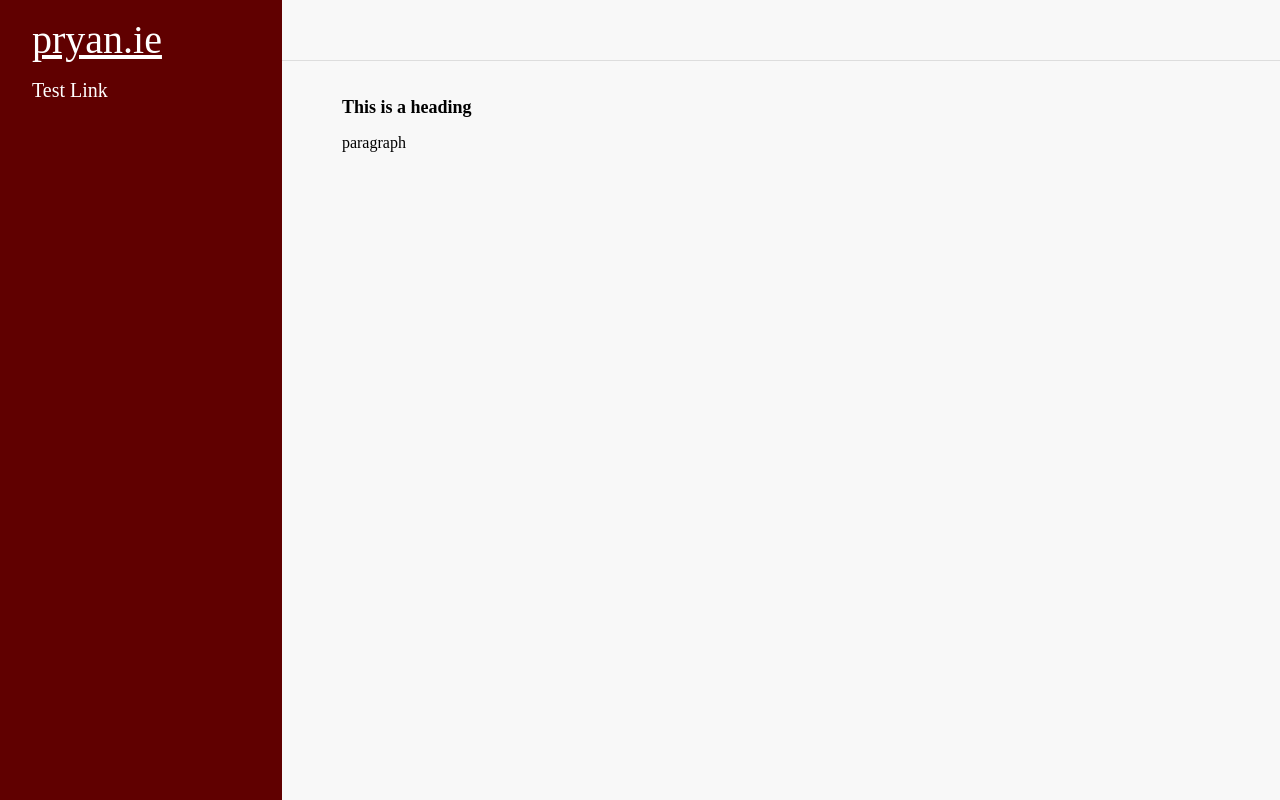
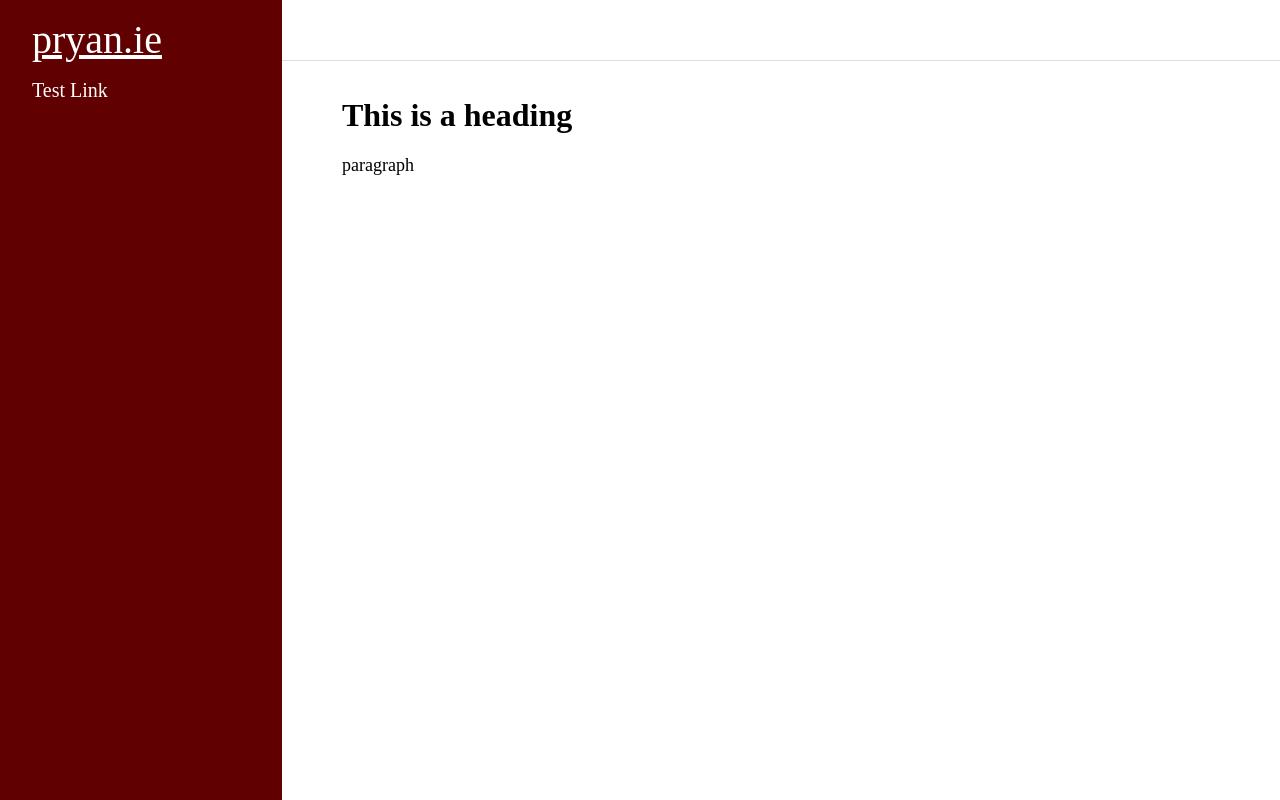
Before and after one commit to Padraig-Ryan/Padraig-Ryan.github.io, a plain HTML site: page index.html in a window 1280 px wide. Drawn offline with Linux system fonts and the light colour scheme; a web font is replaced by a local one.

Commit message:
changed text sizes

```diff
--- a/common.css
+++ b/common.css
@@ -17,7 +17,7 @@ a#header_link:hover{color:#FFFFFF;}
 
 body{
 	margin:0;display: flex !important;
-	background-color:#F8F8F8;
+	background-color:#FFFFFF;
 
 	font-family: 'GlacialIndifferenceRegular';
    	font-weight: normal;
@@ -59,9 +59,9 @@ a.mainlink{
 }
 
 .body_text_heading{
-	font-size:large;
+	font-size:xx-large;
 }
 
 .body_text{
-	font-size:medium;
+	font-size:large;
 }
```
